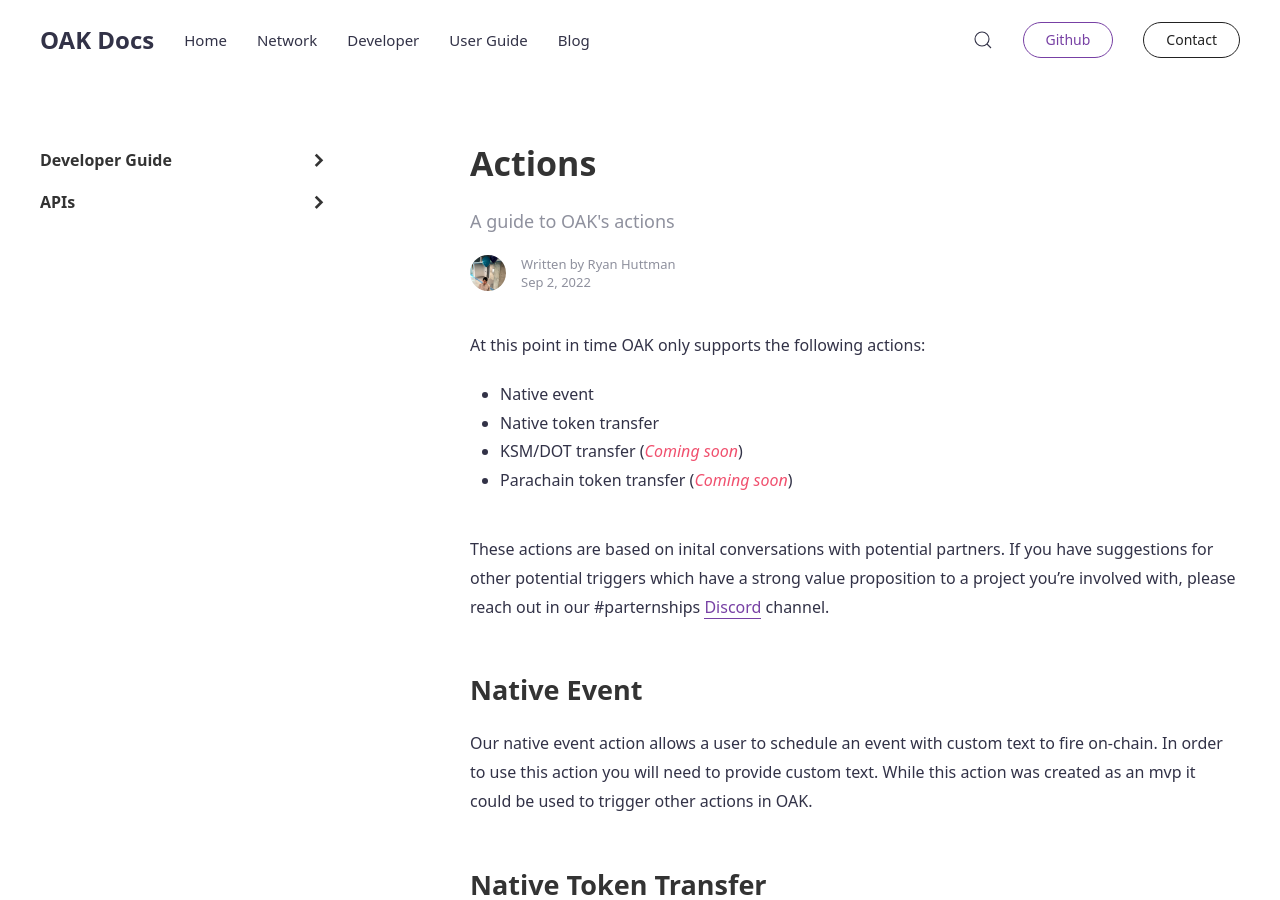
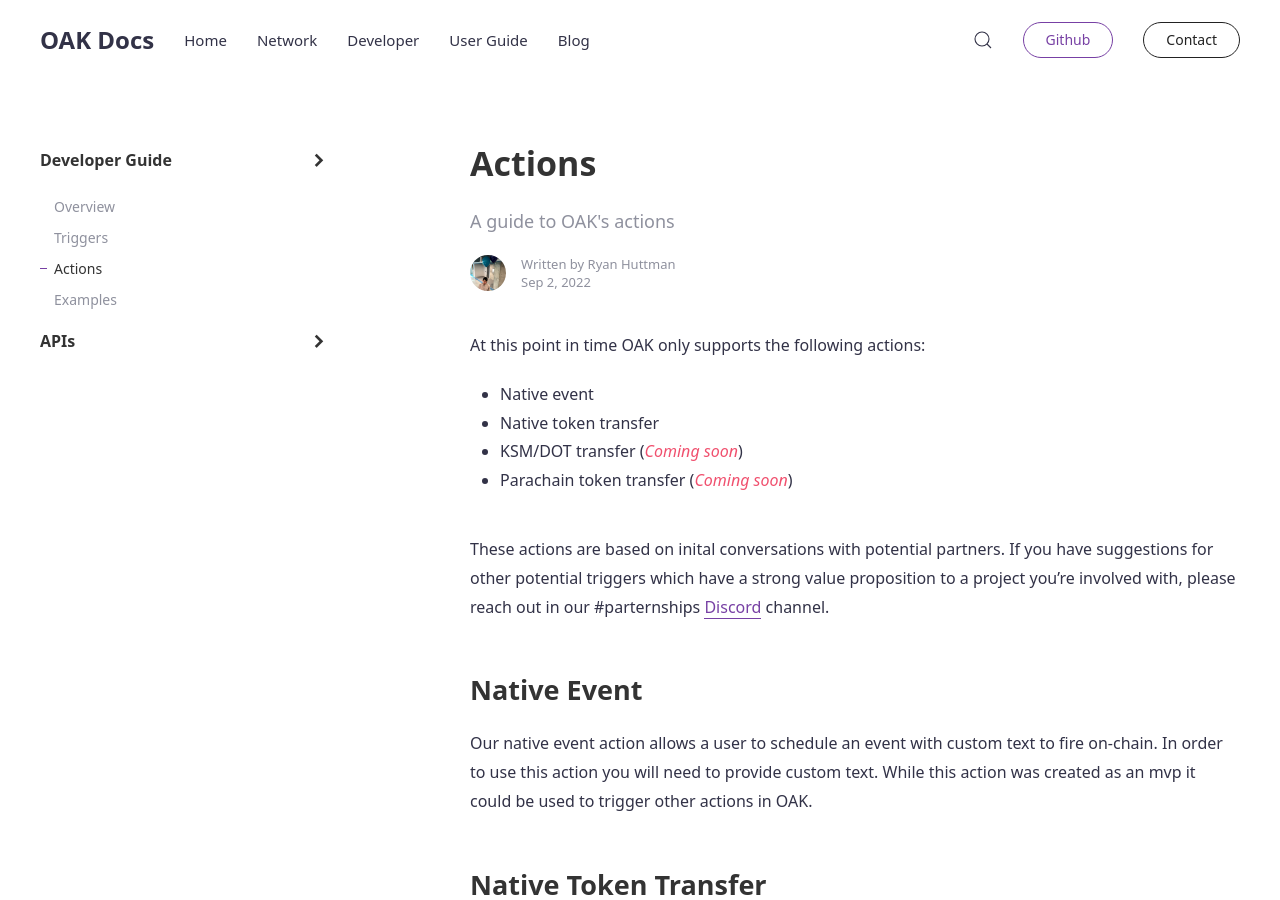
Before and after one commit to AvaProtocol/OAK-docs, a Jekyll site: the page built from _docs/actions.md, in a window 1280 px wide and 900 px high. Built offline with Jekyll 4.4.1, drawn with Linux system fonts in a browser that asks for light colours.

Commit message:
leave that one expanded

```diff
--- a/_layouts/doc.html
+++ b/_layouts/doc.html
@@ -14,6 +14,7 @@
                     {% assign doc_url = doc | prepend:"/docs/" | append:"/" %}
                     {% if doc_url == page.url %}
                     {% assign group = section.group %}
+                    {% assign title = section.title %}
                     {% endif %}
                     {% endfor %}
                     {% endfor %}
@@ -21,9 +22,12 @@
                     {% for section in site.data.navigation_docs %}
                     {% if group == section.group %}
                     <div>
-                    <h5><span>{{ section.title }}</span><i class="icofont-simple-right"></i></h5>
+                    <h5 style="cursor: pointer;"><span>{{ section.title }}</span><i class="icofont-simple-right"></i></h5>
 
-                    <ul class="uk-nav uk-nav-default doc-nav" style="display: none;">
+                    <ul
+                        class="uk-nav uk-nav-default doc-nav"
+                        style="{% if title == section.title %}display: block;{% else %}display: none;{% endif %}"
+                    >
                     {% for doc in section.docs %}
                       {% assign doc_url = doc | prepend:"/docs/" | append:"/" %}
                       {% if doc.title == nil %}
```
